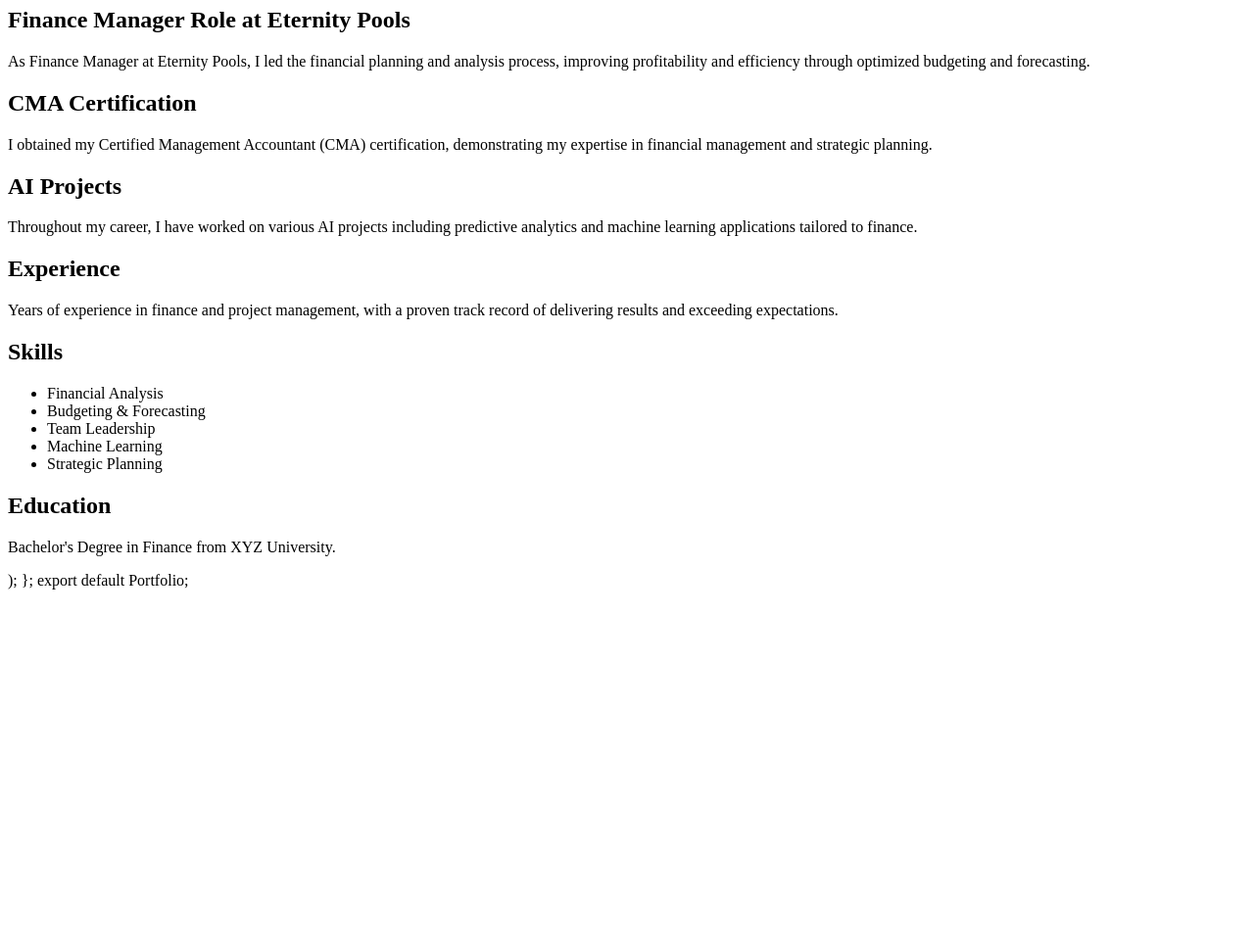
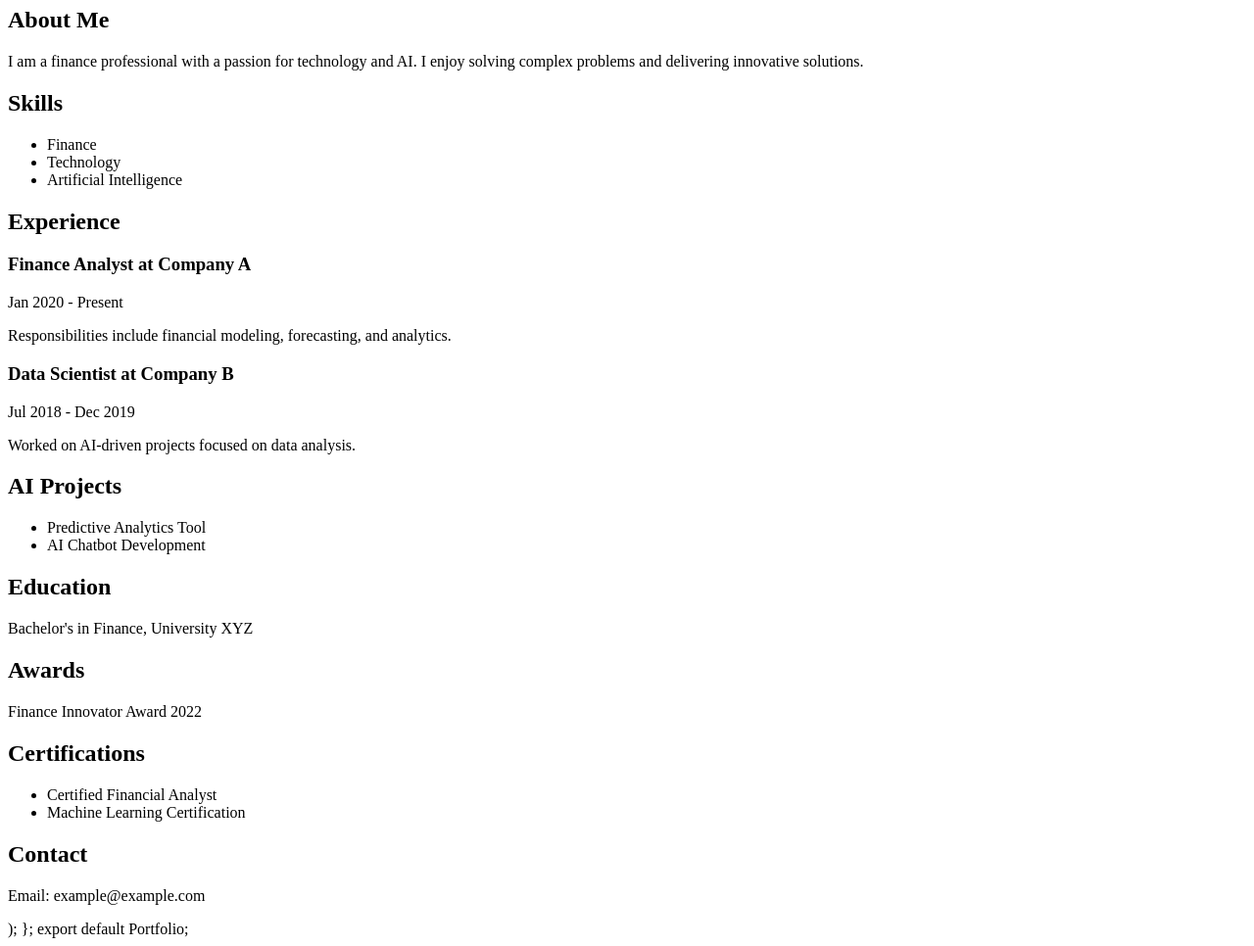
Before and after one commit to narendrakumar39062-afk/portfolio, a plain HTML site: page index.html in a window 1280 px wide. Shown: the part 99-1065 px from the top of the page at 98% size. Before the commit the page ends 800 px from the top, so only its background shows below. Drawn offline with Linux system fonts and the light colour scheme.

Commit message:
Update portfolio with complete React component featuring finance expertise and AI projects

```diff
--- a/index.html
+++ b/index.html
@@ -1,39 +1,65 @@
 import React from 'react';
+import './Portfolio.css'; // Importing CSS for styling
 
 const Portfolio = () => {
   return (
-    <div>
-      <h1>Portfolio</h1>
-      <section>
-        <h2>Finance Manager Role at Eternity Pools</h2>
-        <p>As Finance Manager at Eternity Pools, I led the financial planning and analysis process, improving profitability and efficiency through optimized budgeting and forecasting.</p>
+    <div className="portfolio-container">
+      <header className="header">
+        <h1>Welcome to My Professional Portfolio</h1>
+      </header>
+      <section className="about">
+        <h2>About Me</h2>
+        <p>I am a finance professional with a passion for technology and AI. I enjoy solving complex problems and delivering innovative solutions.</p>
       </section>
-      <section>
-        <h2>CMA Certification</h2>
-        <p>I obtained my Certified Management Accountant (CMA) certification, demonstrating my expertise in financial management and strategic planning.</p>
-      </section>
-      <section>
-        <h2>AI Projects</h2>
-        <p>Throughout my career, I have worked on various AI projects including predictive analytics and machine learning applications tailored to finance.</p>
-      </section>
-      <section>
-        <h2>Experience</h2>
-        <p>Years of experience in finance and project management, with a proven track record of delivering results and exceeding expectations.</p>
-      </section>
-      <section>
+      <section className="skills">
         <h2>Skills</h2>
         <ul>
-          <li>Financial Analysis</li>
-          <li>Budgeting & Forecasting</li>
-          <li>Team Leadership</li>
-          <li>Machine Learning</li>
-          <li>Strategic Planning</li>
+          <li>Finance</li>
+          <li>Technology</li>
+          <li>Artificial Intelligence</li>
         </ul>
       </section>
-      <section>
+      <section className="experience">
+        <h2>Experience</h2>
+        <div className="timeline">
+          <div className="experience-item">
+            <h3>Finance Analyst at Company A</h3>
+            <p>Jan 2020 - Present</p>
+            <p>Responsibilities include financial modeling, forecasting, and analytics.</p>
+          </div>
+          <div className="experience-item">
+            <h3>Data Scientist at Company B</h3>
+            <p>Jul 2018 - Dec 2019</p>
+            <p>Worked on AI-driven projects focused on data analysis.</p>
+          </div>
+        </div>
+      </section>
+      <section className="ai-projects">
+        <h2>AI Projects</h2>
+        <ul>
+          <li>Predictive Analytics Tool</li>
+          <li>AI Chatbot Development</li>
+        </ul>
+      </section>
+      <section className="education">
         <h2>Education</h2>
-        <p>Bachelor's Degree in Finance from XYZ University.</p>
+        <p>Bachelor's in Finance, University XYZ</p>
       </section>
+      <section className="awards">
+        <h2>Awards</h2>
+        <p>Finance Innovator Award 2022</p>
+      </section>
+      <section className="certifications">
+        <h2>Certifications</h2>
+        <ul>
+          <li>Certified Financial Analyst</li>
+          <li>Machine Learning Certification</li>
+        </ul>
+      </section>
+      <footer className="footer">
+        <h2>Contact</h2>
+        <p>Email: example@example.com</p>
+      </footer>
     </div>
   );
 };
```
